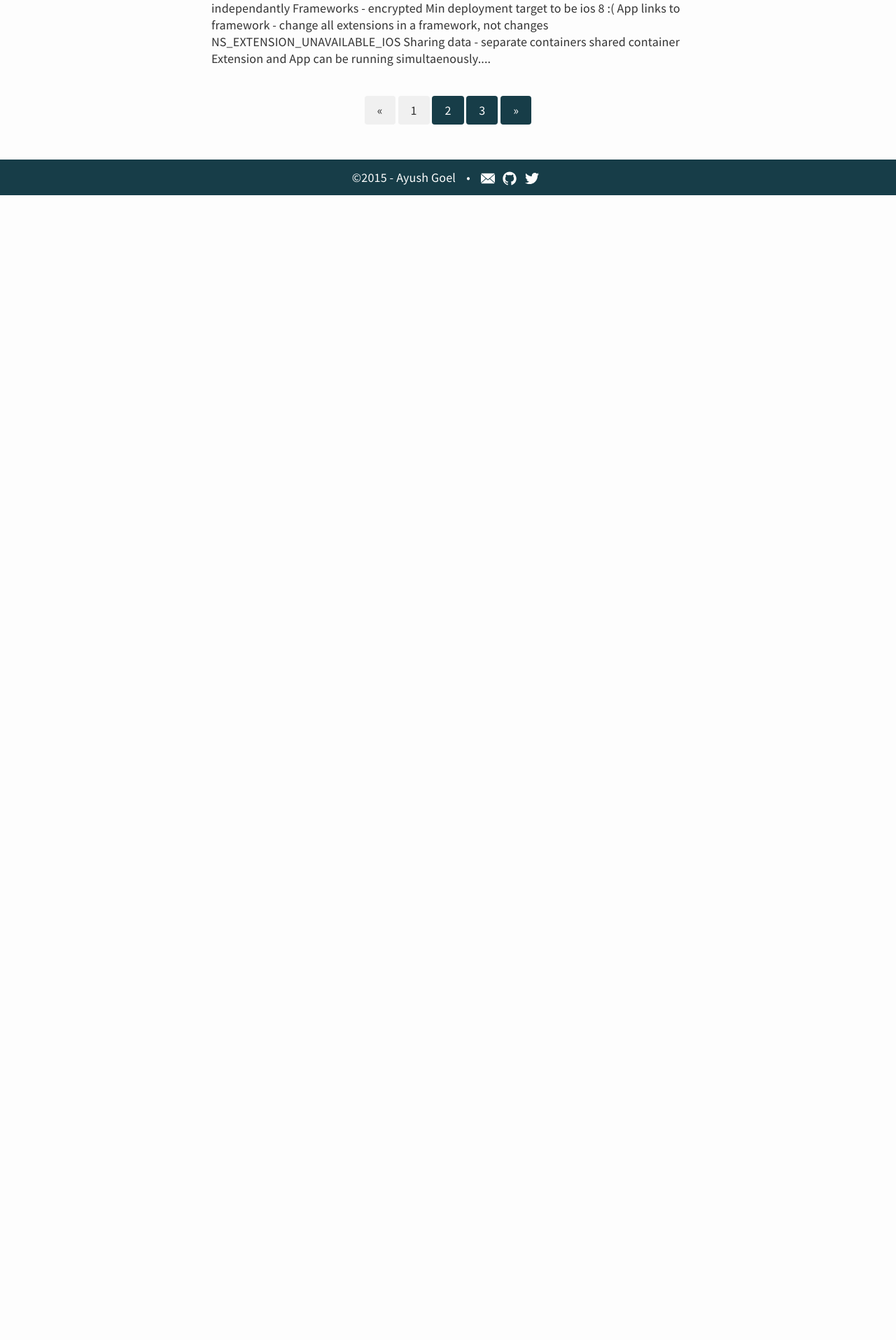
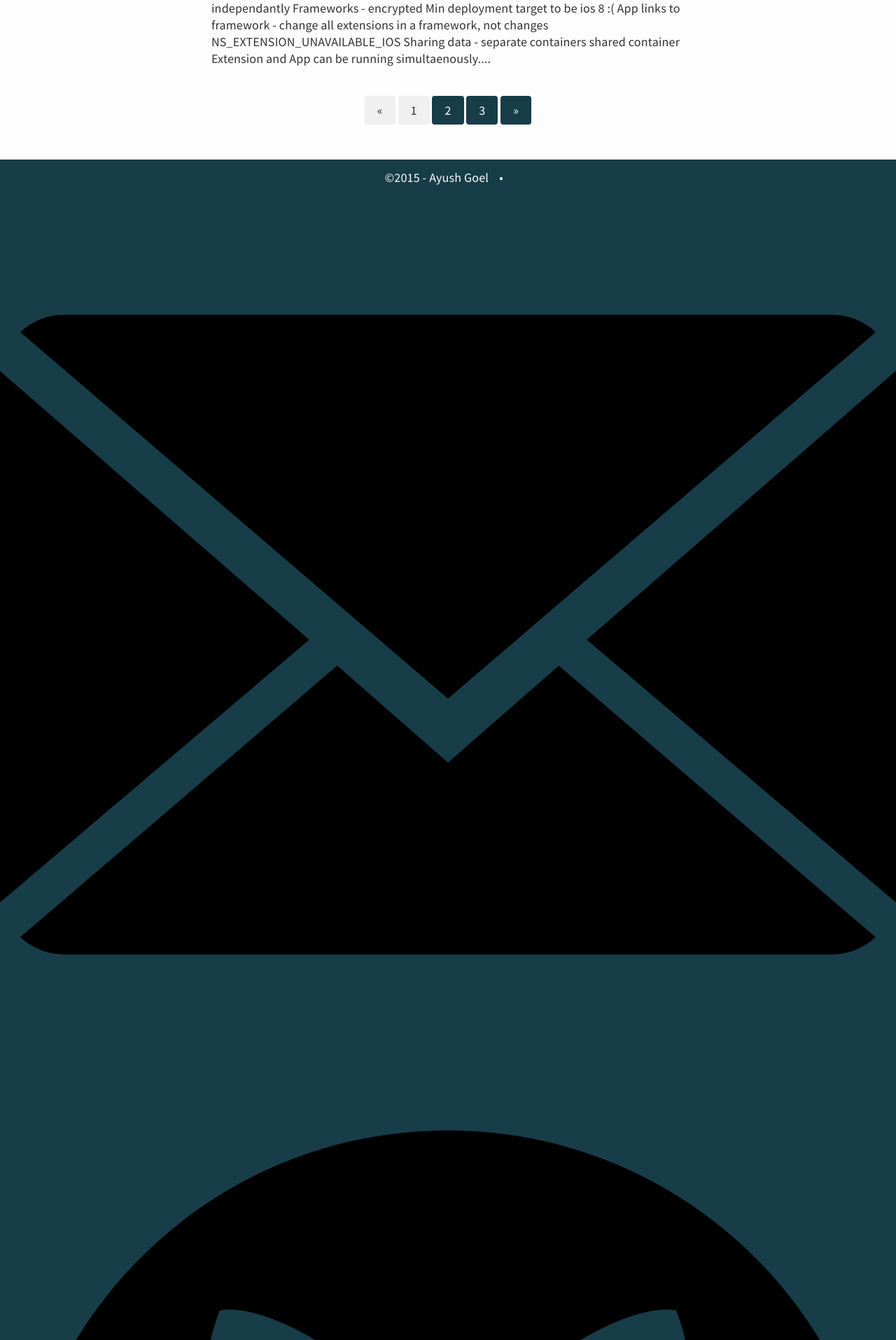
Before and after one commit to ayushgoel/ayushgoel.github.io, a Jekyll site: the page built from index.html, in a window 1280 px wide. Shown: the part 1431-3346 px from the top of the page at 70% size. Built offline with Jekyll 4.4.1, drawn with Linux system fonts in a browser that asks for light colours; nearby versions of some CDN libraries; the list of posts is cut into pages by our own code; before the commit the page ends 1710 px from its top, so only the background shows below that.

Commit message:
Reindent and delete unneeded css for .icon

```diff
--- a/_sass/base.scss
+++ b/_sass/base.scss
@@ -44,18 +44,3 @@ a {
     color: darken($main-color, 5%);
   }
 }
-
-.icon {
-  > svg {
-      display: inline-block;
-      width: 20px;
-      height: 20px;
-      vertical-align: middle;
-      path {
-        fill: $background-color;
-      }
-      polygon {
-        fill: $background-color
-      }
-  }
-}
```
Lines whose indentation alone changed are shown as unchanged.
